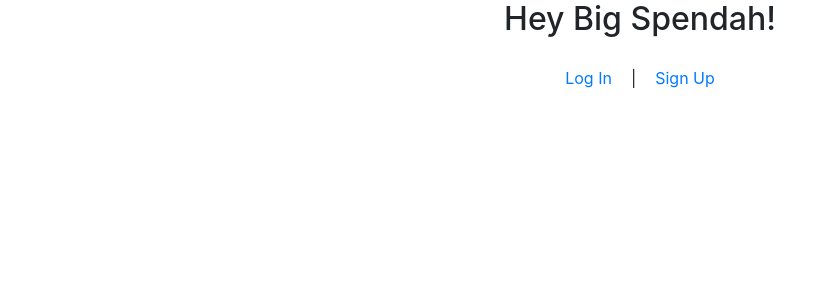
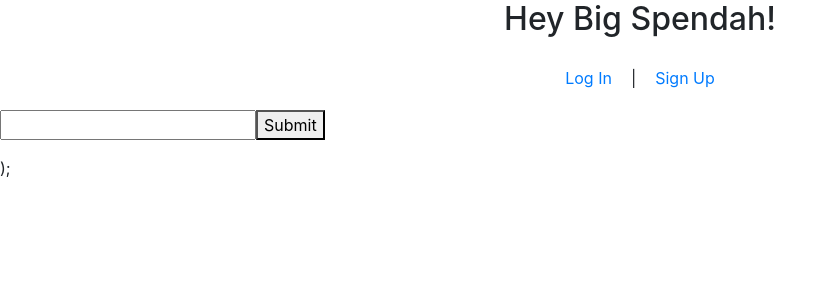
Before and after one commit to brownbugz/p4-big-spendah, a React (Create React App) app: page / in a window 1280 px wide. Shown: the top 300 px of the page, without its empty margins (0-837 px from the left). Built offline with nearby package versions, Linux system fonts and the light colour scheme.

Commit message:
adds .vscode launch.json

```diff
--- a/config/database.js
+++ b/config/database.js
@@ -11,9 +11,3 @@ var db = mongoose.connection;
 db.once('connected', () => {
     console.log(`Connected to MongoDB ${db.name} at ${db.host}:${db.port}`);
   });
-
-  mongoose.connect(process.env.DATABASE_URL, {
-  useNewUrlParser: true,
-  useUnifiedTopology: true,
-  useCreateIndex: true
-});
--- a/src/components/ExpenseCard/ExpenseCard.jsx
+++ b/src/components/ExpenseCard/ExpenseCard.jsx
@@ -8,6 +8,7 @@ const ExpenseCard = (props) => {
     return (
         <div>
             <Card>
+                {/* must link this card to the expense container */}
                 <Link to={`/expense${props.id}`}>
                 </Link>
             </Card>
--- a/src/pages/App/App.js
+++ b/src/pages/App/App.js
@@ -14,20 +14,24 @@ class App extends Component {
     super(props);
     this.state = {
       user: userService.getUser(),
-      term: "",
+      category: "",
+      name: String,
+      cost: String,
       items: [],
     };
   }
 
   onChange = (event) => {
-    this.setState({term: event.target.value});
+    this.setState({category: event.target.value});
   }
 
   onSubmit = (event) => {
     event.preventDefault();
     this.setState({
-      term: "",
-      items: [...this.state.items, this.state.term]
+      category: "",
+      name: String,
+      cost: String,
+      items: [...this.state.items, this.state.category, this.state.name, this.state.cost]
     });
   }
 
@@ -47,12 +51,12 @@ class App extends Component {
           <h2>Hey Big Spendah!</h2>
         </header>
 
-        <NavBar
-          user={this.state.user}
-          handleLogout={this.handleLogout}
-        />
+        <Switch>
 
-        <Switch>
+          <NavBar
+            user={this.state.user}
+            handleLogout={this.handleLogout}
+          />
 
           <Route exact path="/signup" render={({history}) =>
             <SignupPage
@@ -69,6 +73,18 @@ class App extends Component {
           }/>
 
         </Switch>
+        <div>
+          {/* this is supposed to add expense per item,
+          but i need to revise what to input */}
+          <form className="App-form" onSubmit={this.onSubmit}>
+            <input value={this.state.category} onChange={this.onChange} />
+            <button>Submit</button>
+          </form>
+          <ExpenseContainer
+            items={this.state.items}
+          />
+        </div>
+    );
       </div>
     );
   }
--- a/src/pages/ExpenseContainer/ExpenseContainer.jsx
+++ b/src/pages/ExpenseContainer/ExpenseContainer.jsx
@@ -3,6 +3,7 @@ import React from 'react';
 const ExpenseContainer = props => (
   <ul>
     {
+      // how to put expense card here???
       props.items.map((item, index) =>
       <li key={index}>{item}</li>)
     }
```
